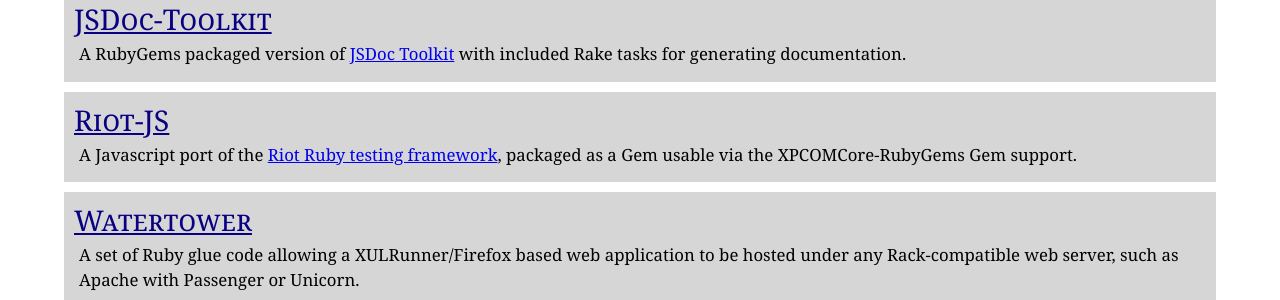
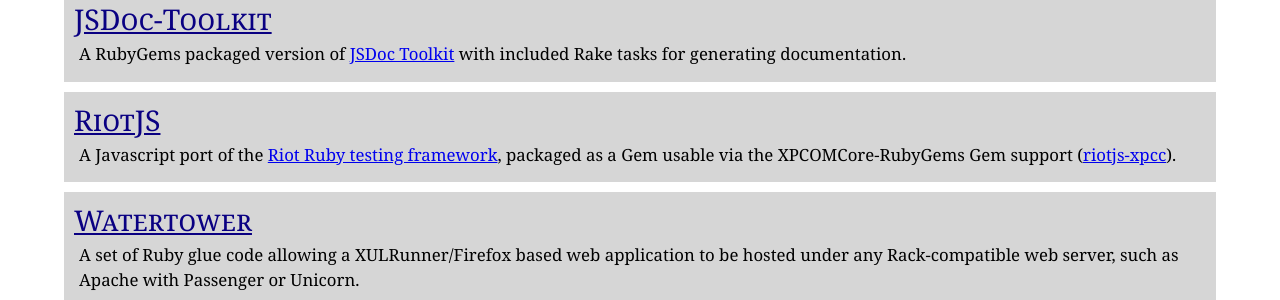
Before and after one commit to conflagrationjs/conflagrationjs.github.com, a Jekyll site: the page built from index.html, in a window 1280 px wide. Shown: the part 573-873 px from the top of the page. Built offline with Jekyll 4.4.1, drawn with Linux system fonts in a browser that asks for light colours.

Commit message:
Changes for RiotJs rename

```diff
--- a/index.html
+++ b/index.html
@@ -25,8 +25,8 @@
     <p>A RubyGems packaged version of <a href="http://code.google.com/p/jsdoc-toolkit" title="JSDoc Toolkit homepage">JSDoc Toolkit</a> with included Rake tasks for generating documentation.</p>
   </li>
   <li>
-    <h2><a href="http://github.com/conflagrationjs/riot-js" title="Riot-JS">Riot-JS</a></h2>
-    <p>A Javascript port of the <a href="http://github.com/thumblemonks/riot" title="Riot GitHub page">Riot Ruby testing framework</a>, packaged as a Gem usable via the XPCOMCore-RubyGems Gem support.</p>
+    <h2><a href="http://github.com/conflagrationjs/riotjs" title="RiotJS">RiotJS</a></h2>
+    <p>A Javascript port of the <a href="http://github.com/thumblemonks/riot" title="Riot GitHub page">Riot Ruby testing framework</a>, packaged as a Gem usable via the XPCOMCore-RubyGems Gem support (<a href="http://github.com/conflagrationjs/riotjs-xpcc">riotjs-xpcc</a>).</p>
   </li>
   <li>
     <h2><a href="http://github.com/conflagrationjs/watertower" title="Watertower">Watertower</a></h2>
```
